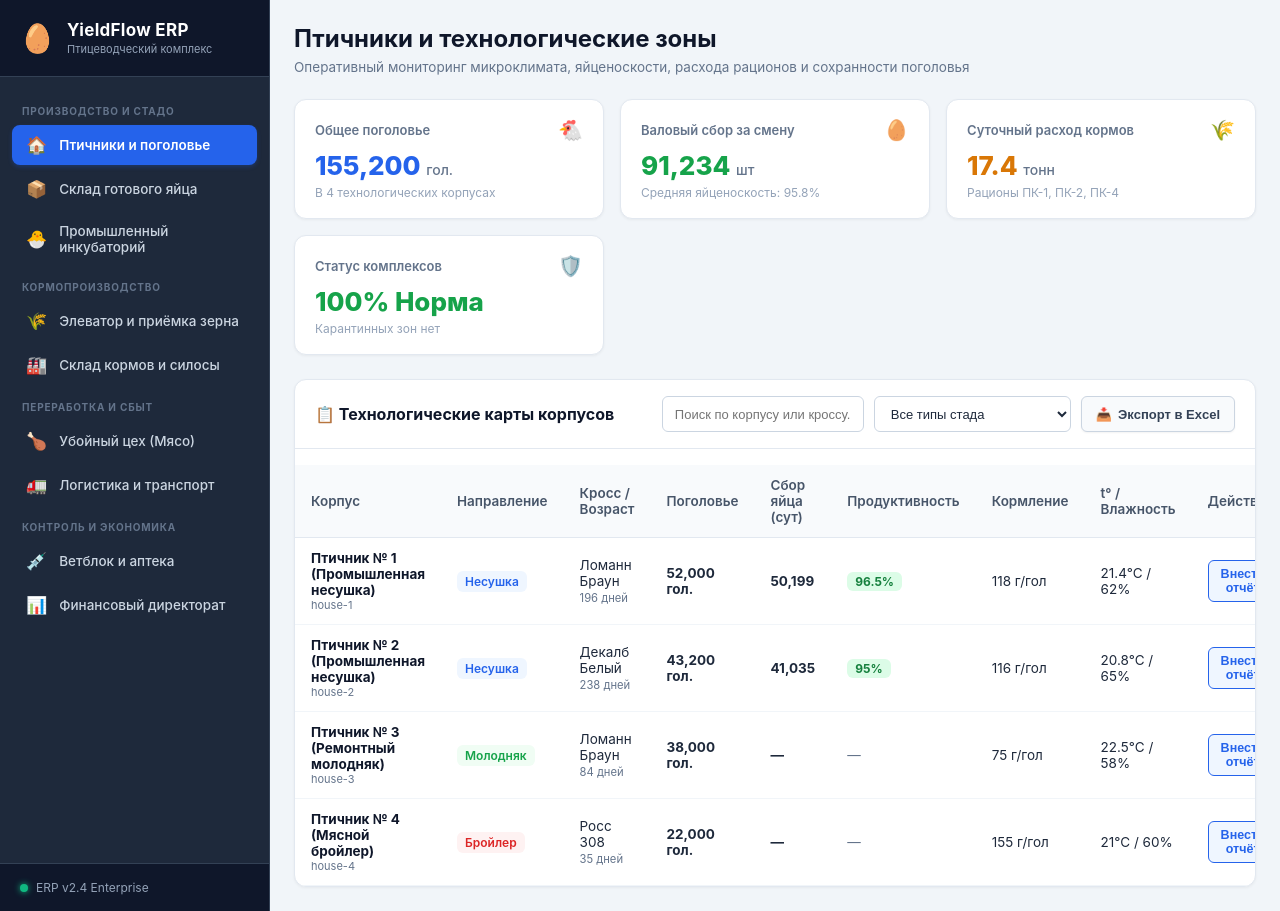
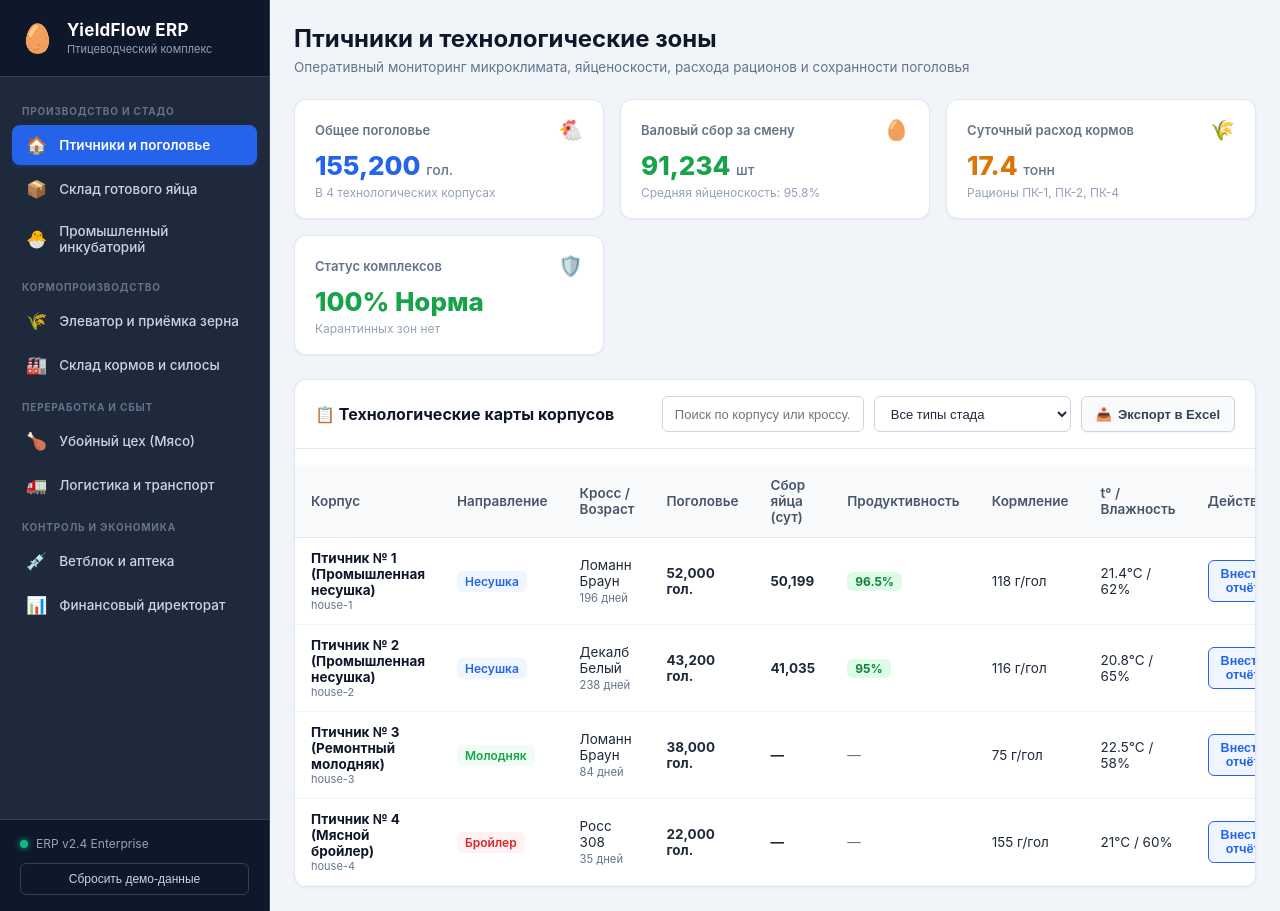
Before and after one commit to radikryzvanov/yield-flow-erp, an Angular app: page /poultry-management in a window 1280 px wide. Built offline with nearby package versions, Linux system fonts and the light colour scheme.

Commit message:
fix: restore reset button and finance-calc link

```diff
--- a/src/app/app.component.css
+++ b/src/app/app.component.css
@@ -112,6 +112,24 @@
   box-shadow: 0 0 6px #10b981;
 }
 
+.btn-reset-demo {
+  margin-top: 12px;
+  width: 100%;
+  padding: 8px 12px;
+  font-size: 12px;
+  color: #cbd5e1;
+  background: transparent;
+  border: 1px solid #334155;
+  border-radius: 6px;
+  cursor: pointer;
+  transition: background 0.15s, color 0.15s;
+}
+
+.btn-reset-demo:hover {
+  background: #1e293b;
+  color: #f1f5f9;
+}
+
 .main-content {
   flex: 1;
   overflow-y: auto;
--- a/src/app/app.component.html
+++ b/src/app/app.component.html
@@ -60,6 +60,9 @@
         <span class="status-dot"></span>
         <span>ERP v2.4 Enterprise</span>
       </div>
+      <button type="button" class="btn-reset-demo" (click)="resetDemoData()">
+        Сбросить демо-данные
+      </button>
     </div>
   </aside>
 
--- a/src/app/app.component.ts
+++ b/src/app/app.component.ts
@@ -13,4 +13,12 @@ import { ToastService } from './shared/services/toast.service';
 export class AppComponent {
   title = 'yield-flow-erp';
   protected readonly toastService = inject(ToastService);
+
+  resetDemoData(): void {
+    const confirmed = confirm('Сбросить все показатели фабрики к эталонным демо-данным?');
+    if (confirmed) {
+      localStorage.clear();
+      window.location.reload();
+    }
+  }
 }
```
